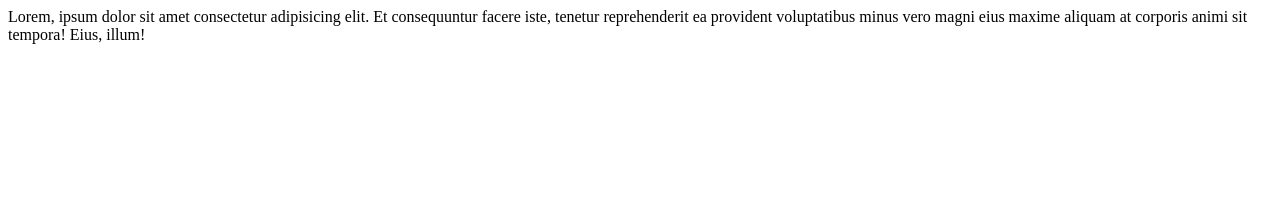
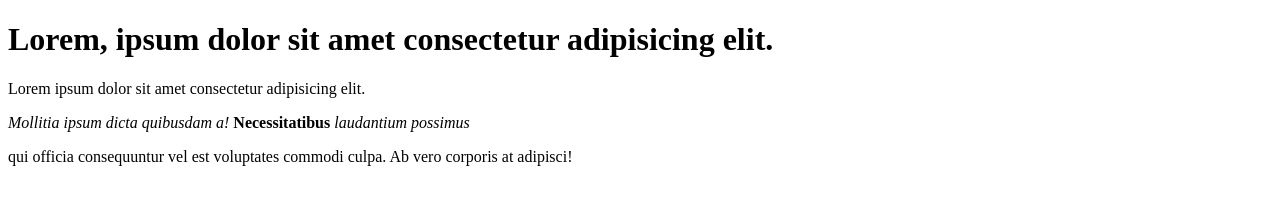
Before and after one commit to rmocochinski/git_test, a plain HTML site: page html-boilerplate/index.html in a window 1280 px wide. Drawn offline with Linux system fonts and the light colour scheme.

Commit message:
html treinos

```diff
--- a/html-boilerplate/index.html
+++ b/html-boilerplate/index.html
@@ -7,6 +7,13 @@
 </head>
 
 <body>
-    Lorem, ipsum dolor sit amet consectetur adipisicing elit. Et consequuntur facere iste, tenetur reprehenderit ea provident voluptatibus minus vero magni eius maxime aliquam at corporis animi sit tempora! Eius, illum!
+    <h1>Lorem, ipsum dolor sit amet consectetur adipisicing elit.</h1>
+
+    <p>Lorem ipsum dolor sit amet consectetur adipisicing elit.</p>
+    <p><em>Mollitia ipsum dicta quibusdam a!</em> <strong>Necessitatibus</strong> <em>laudantium possimus</p></em>
+
+    <!-- comment -->
+
+    <p>qui officia consequuntur vel est voluptates commodi culpa. Ab vero  corporis at adipisci!</p>
 </body>
 </html>
```
